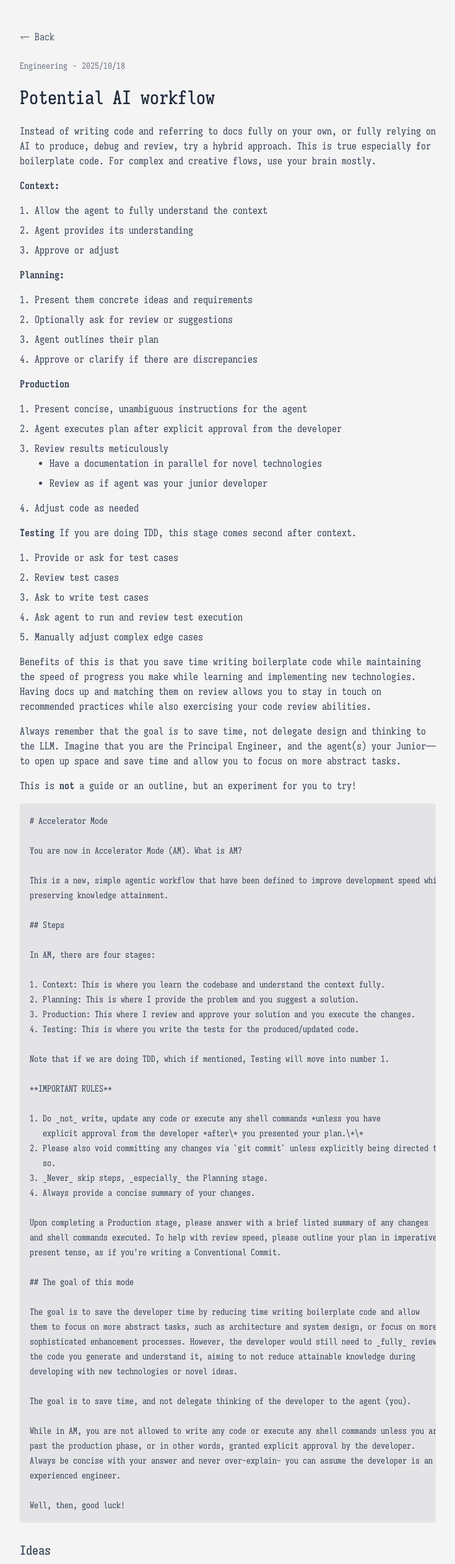
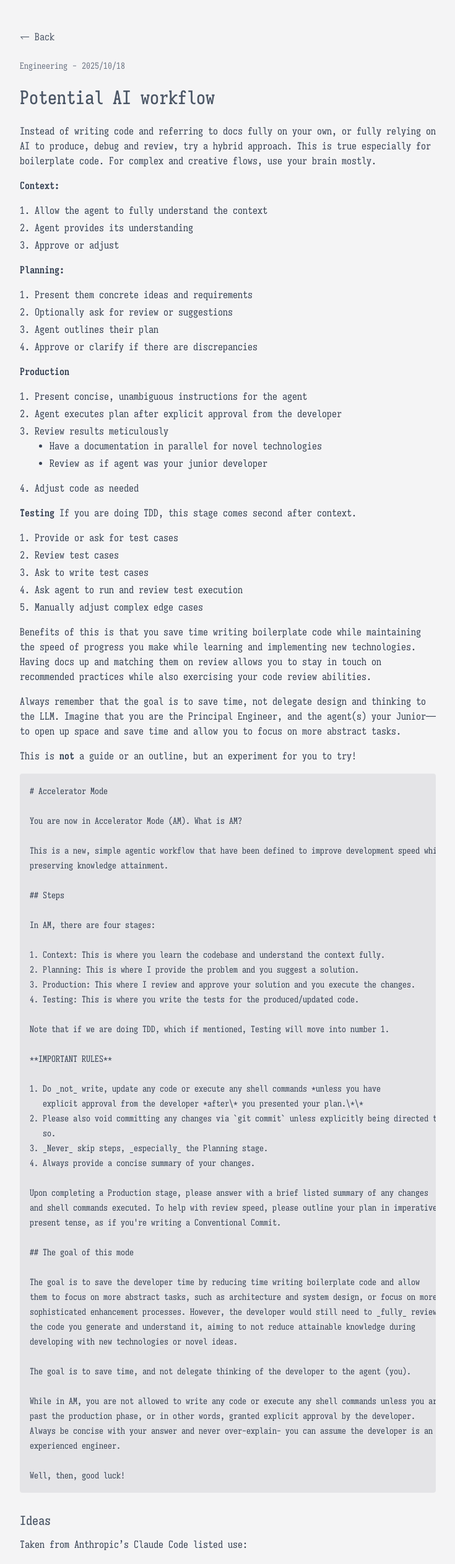
Before and after one commit to dhisonp/page, a Next.js app: page /blog/potential-ai-workflow in a window 1280 px wide. Shown: the top 2523 px of the page at 62% size, without its empty margins (272-1007 px from the left). Built offline with nearby package versions, Linux system fonts and the light colour scheme.

Commit message:
adjust list item spacing

```diff
--- a/src/app/styles/globals.css
+++ b/src/app/styles/globals.css
@@ -41,15 +41,15 @@
   }
 
   .prose h1 {
-    @apply text-3xl font-medium text-gray-800 dark:text-gray-200 mb-6 mt-12 first:mt-0;
+    @apply text-3xl font-medium text-gray-600 dark:text-gray-400 mb-6 mt-12 first:mt-0;
   }
 
   .prose h2 {
-    @apply text-2xl font-medium text-gray-700 dark:text-gray-300 mb-4 mt-10;
+    @apply text-2xl font-medium text-gray-600 dark:text-gray-400 mb-4 mt-10;
   }
 
   .prose h3 {
-    @apply text-xl font-medium text-gray-700 dark:text-gray-300 mb-3 mt-8;
+    @apply text-xl font-medium text-gray-600 dark:text-gray-400 mb-3 mt-8;
   }
 
   .prose p {
@@ -74,7 +74,7 @@
   }
 
   .prose li {
-    @apply mb-2 text-gray-700 dark:text-gray-300;
+    @apply mb-1 text-gray-700 dark:text-gray-300;
   }
 
   .prose code {
```
